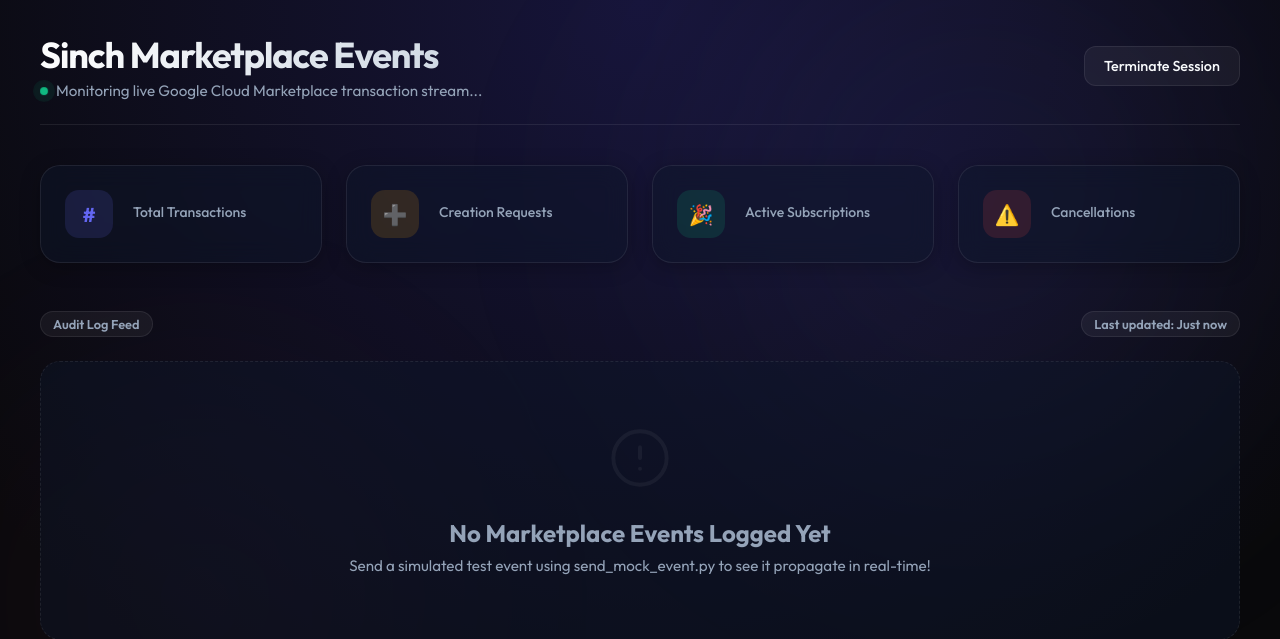
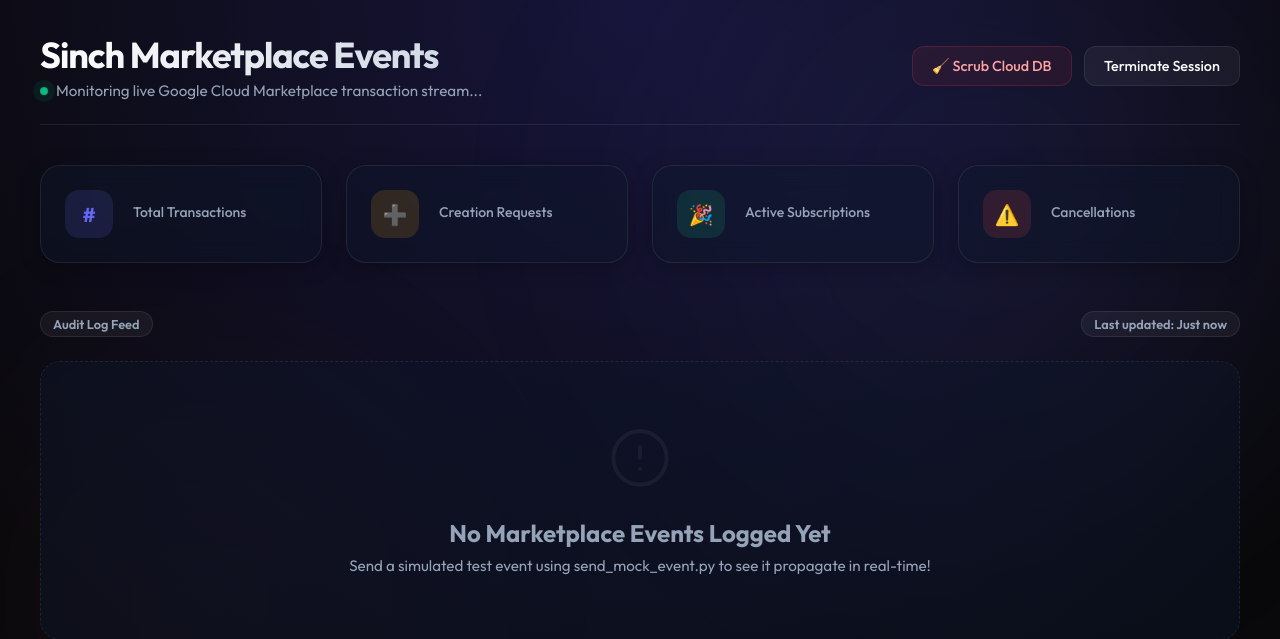
Before and after one commit to asein-sinch/mcp-oauth, a FastAPI app: template marketplace-dashboard/templates/dashboard.html in a window 1280 px wide; the page is wider, and only the part inside the window is pictured. Shown: the top 639 px of that part. Run offline with FastAPI, Linux system fonts and the light colour scheme; the template is opened without the code that fills it, so the values that code supplies are empty.

Commit message:
feat: add secure, admin-protected cloud database scrubbing button and POST endpoint

```diff
--- a/marketplace-dashboard/main.py
+++ b/marketplace-dashboard/main.py
@@ -275,3 +275,19 @@ def get_events_count(request: Request):
         return {"count": count}
     except Exception as e:
         return {"error": str(e)}, 500
+
+@app.post("/api/events/scrub")
+def post_events_scrub(request: Request):
+    """Securely deletes all logged events from the database table."""
+    if not is_authenticated(request):
+        return {"error": "Unauthorized"}, 401
+    try:
+        conn = get_db_connection()
+        cursor = conn.cursor()
+        cursor.execute("DELETE FROM events")
+        conn.commit()
+        conn.close()
+        print("🧹 DATABASE SCRUBBED: All event logs have been securely wiped.")
+        return {"success": True}
+    except Exception as e:
+        return {"error": str(e)}, 500
--- a/marketplace-dashboard/templates/dashboard.html
+++ b/marketplace-dashboard/templates/dashboard.html
@@ -138,6 +138,28 @@
             color: #fca5a5;
             transform: translateY(-1px);
         }
+
+        .scrub-btn {
+            background: rgba(239, 68, 68, 0.08);
+            border: 1px solid rgba(239, 68, 68, 0.2);
+            color: #fca5a5;
+            padding: 0.6rem 1.2rem;
+            border-radius: 12px;
+            font-size: 0.9rem;
+            font-weight: 500;
+            cursor: pointer;
+            text-decoration: none;
+            transition: all 0.2s ease;
+            margin-right: 0.75rem;
+        }
+
+        .scrub-btn:hover {
+            background: rgba(239, 68, 68, 0.25);
+            border-color: rgba(239, 68, 68, 0.5);
+            color: #ffffff;
+            transform: translateY(-1px);
+        }
+
 
         /* Dashboard KPI Cards Grid */
         .stats-grid {
@@ -414,7 +436,10 @@
                     <span>Monitoring live Google Cloud Marketplace transaction stream...</span>
                 </p>
             </div>
-            <a href="/logout" class="logout-btn">Terminate Session</a>
+            <div class="header-right" style="display: flex; align-items: center;">
+                <button onclick="scrubDatabase()" class="scrub-btn">🧹 Scrub Cloud DB</button>
+                <a href="/logout" class="logout-btn">Terminate Session</a>
+            </div>
         </header>
 
         <!-- Stats Overview Cards -->
@@ -533,6 +558,31 @@
             }
         }
 
+        function scrubDatabase() {
+            if (confirm("⚠️ WARNING: Are you sure you want to permanently delete ALL event logs inside your running container's database? This cannot be undone!")) {
+                fetch('/api/events/scrub', {
+                    method: 'POST'
+                })
+                .then(response => {
+                    if (response.ok) {
+                        return response.json();
+                    }
+                    throw new Error('Unauthorized or server error');
+                })
+                .then(data => {
+                    if (data.success) {
+                        alert("🧹 Database successfully scrubbed! Starting fresh.");
+                        window.location.reload();
+                    } else {
+                        alert("❌ Error: " + data.error);
+                    }
+                })
+                .catch(err => {
+                    alert("❌ Scrub failed: " + err.message);
+                });
+            }
+        }
+
         // Smart background polling: only reload the page when a brand new event is detected
         const initialCount = {{ total_count }};
 
```
